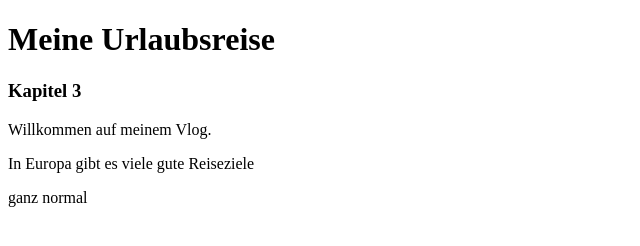
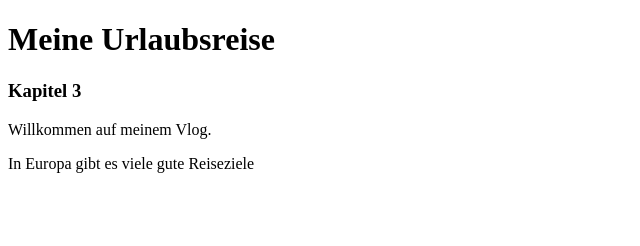
Before and after one commit to FillyRoid/holidayadvice, a plain HTML site: page index.html in a window 1280 px wide. Shown: the whole page, without its empty margins (0-640 px from the left). Drawn offline with Linux system fonts and the light colour scheme.

Commit message:
minus one line.

```diff
--- a/index.html
+++ b/index.html
@@ -10,6 +10,5 @@
 		<h3>Kapitel 3</h3>
 		<p>Willkommen auf meinem Vlog.</p>
 		<p>In Europa gibt es viele gute Reiseziele</p>
-		<p>ganz normal</p>
 	</body>
 </html>
```
